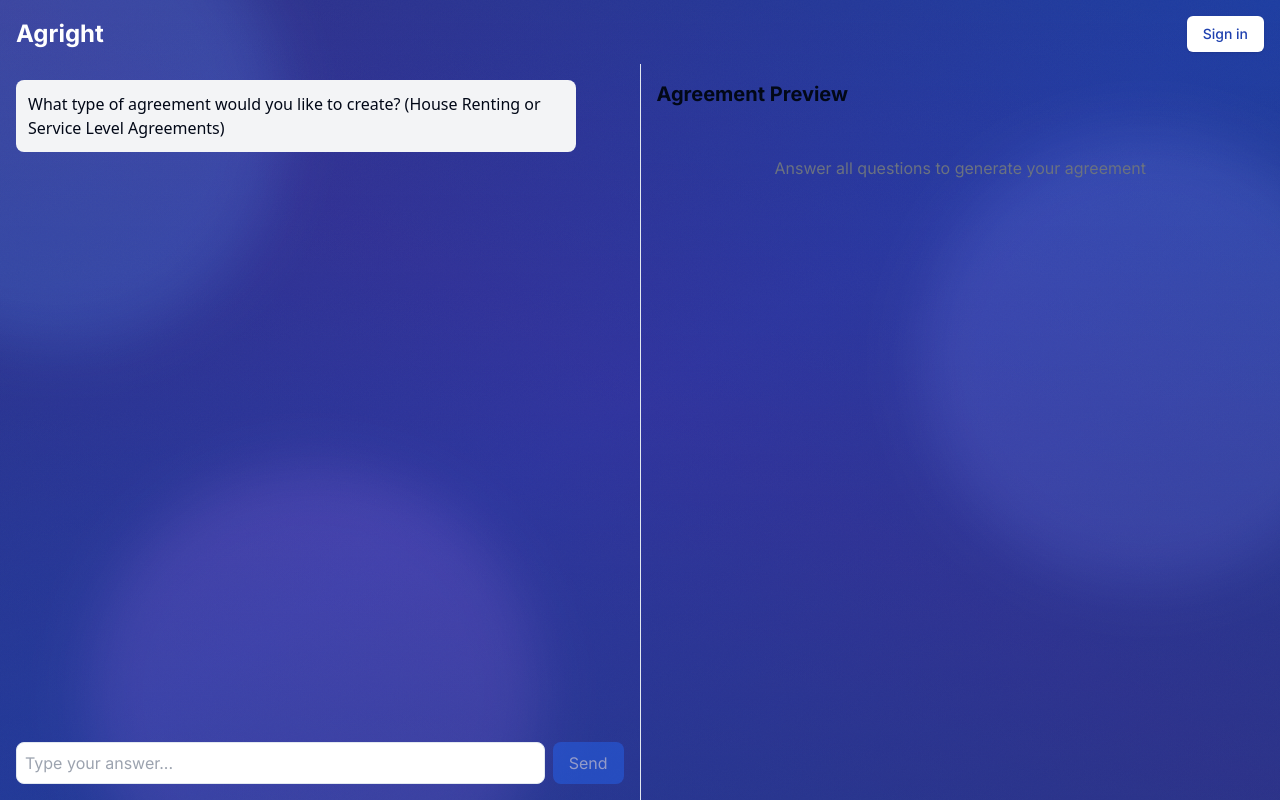
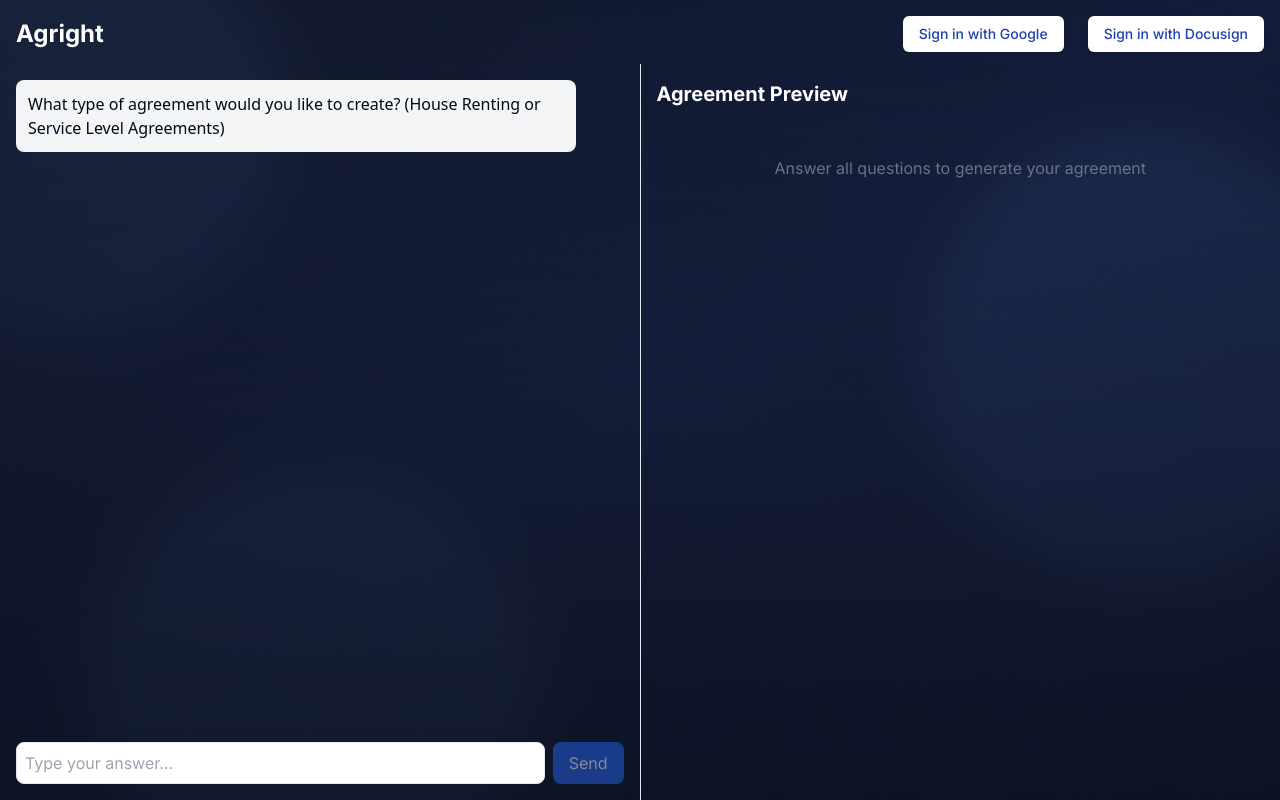
Before and after one commit to Docusign-IITR-Team/client, a Next.js app: page /dashboard/create in a window 1280 px wide. Built offline with nearby package versions, Linux system fonts and the light colour scheme; no server answers.

Commit message:
improvements

```diff
--- a/app/components/Navbar.tsx
+++ b/app/components/Navbar.tsx
@@ -17,8 +17,11 @@
 import { Bell } from "lucide-react"
 import { Popover, PopoverContent, PopoverTrigger } from "@/components/ui/popover"
 import { Settings, LogOut, User, FileText } from "lucide-react"
+import { redirect } from "next/navigation"
+import { useRouter } from "next/navigation";
 
 export default function Navbar() {
+  const router = useRouter()
   const { data: session } = useSession()
   const [notificationCount, setNotificationCount] = useState(0)
   const [isScrolled, setIsScrolled] = useState(false)
@@ -32,6 +35,12 @@
     return () => window.removeEventListener("scroll", handleScroll)
   }, [])
 
+  const handleDocusignLogin= () => {
+   console.log("docusign login")
+   router.push(
+    "http://localhost:3000/ds/login?auth=jwt-auth&redirect_uri=http://localhost:3001"
+  )
+   }
   useEffect(() => {
     const fetchNotificationCount = async () => {
       try {
@@ -42,6 +51,7 @@
         console.error("Error fetching notification count:", error)
       }
     }
+
 
     if (session) {
       fetchNotificationCount()
@@ -132,12 +142,21 @@
               </Popover>
             </>
           ) : (
+            <>
             <Button
               onClick={() => signIn("google")}
               className="bg-white text-[#1e40af] hover:bg-blue-50 transition-colors"
             >
-              Sign in
+              Sign in with Google
             </Button>
+             <Button
+             onClick={() => handleDocusignLogin()}
+             className="bg-white text-[#1e40af] hover:bg-blue-50 transition-colors"
+           >
+             Sign in with Docusign
+           </Button>
+           </>
+
           )}
         </div>
       </nav>
--- a/app/components/dark-blue-background.tsx
+++ b/app/components/dark-blue-background.tsx
@@ -1,17 +1,21 @@
-"use client"
+"use client";
 
-import type React from "react"
-import { motion } from "framer-motion"
+import type React from "react";
+import { motion } from "framer-motion";
 
 const NoiseTexture = () => (
-    <svg xmlns="http://www.w3.org/2000/svg" width="100%" height="100%">
-      <filter id="noise">
-        <feTurbulence type="fractalNoise" baseFrequency="0.65" numOctaves="3" stitchTiles="stitch" />
-      </filter>
-      <rect width="100%" height="100%" filter="url(#noise)" opacity="0.05" />
-    </svg>
-  )
-
+  <svg xmlns="http://www.w3.org/2000/svg" width="100%" height="100%">
+    <filter id="noise">
+      <feTurbulence
+        type="fractalNoise"
+        baseFrequency="0.65"
+        numOctaves="3"
+        stitchTiles="stitch"
+      />
+    </filter>
+    <rect width="100%" height="100%" filter="url(#noise)" opacity="0.05" />
+  </svg>
+);
 
 const FloatingShape = ({ className }: { className?: string }) => (
   <motion.div
@@ -27,42 +31,53 @@
       repeatType: "reverse",
     }}
   />
-)
+);
 
 export const DarkBlueBackground = ({
   children,
   className,
 }: {
-  children: React.ReactNode
-  className?: string
+  children: React.ReactNode;
+  className?: string;
 }) => {
   return (
     <div className={`relative overflow-hidden ${className}`}>
+      {/* Main background gradient with darker tones */}
       <motion.div
-        className="absolute inset-0 bg-gradient-to-br from-blue-900 via-blue-800 to-blue-900"
+        className="absolute inset-0 bg-gradient-to-br from-[#0b0f1a] via-[#121d3b] to-[#0c1228]"
         initial={{ opacity: 0 }}
         animate={{ opacity: 1 }}
         transition={{ duration: 1 }}
       />
+
+      {/* Secondary gradient with subtle overlays */}
       <motion.div
-        className="absolute inset-0 bg-gradient-to-tr from-indigo-900/50 via-purple-900/50 to-blue-900/50"
+        className="absolute inset-0 bg-gradient-to-tr from-[#0c1228]/50 via-[#1a2547]/40 to-[#121b35]/50"
         initial={{ opacity: 0 }}
-        animate={{ opacity: 0.7 }}
+        animate={{ opacity: 0.8 }}
         transition={{ duration: 1.5 }}
       />
-      <FloatingShape className="w-96 h-96 bg-blue-500/30 left-[-10%] top-[-10%]" />
-      <FloatingShape className="w-96 h-96 bg-indigo-500/30 right-[-5%] top-[20%]" />
-      <FloatingShape className="w-96 h-96 bg-purple-500/30 left-[10%] bottom-[-10%]" />
-      <div className="absolute inset-0 opacity-50">
+
+      {/* Floating shapes with enhanced dark bluish tones */}
+      <FloatingShape className="w-96 h-96 bg-[#20355a]/30 left-[-10%] top-[-10%]" />
+      <FloatingShape className="w-96 h-96 bg-[#2a4d7e]/30 right-[-5%] top-[20%]" />
+      <FloatingShape className="w-96 h-96 bg-[#324768]/30 left-[10%] bottom-[-10%]" />
+
+      {/* Noise overlay for texture */}
+      <div className="absolute inset-0 opacity-30">
         <NoiseTexture />
       </div>
+
+      {/* Faded overlay for added depth */}
       <motion.div
-        className="absolute inset-0 bg-gradient-to-b from-transparent via-blue-900/10 to-blue-900/30"
+        className="absolute inset-0 bg-gradient-to-b from-transparent via-[#12182e]/40 to-[#0b0f1a]/60"
         initial={{ opacity: 0 }}
         animate={{ opacity: 1 }}
         transition={{ duration: 2 }}
       />
+
+      {/* Content wrapper */}
       <div className="relative z-10">{children}</div>
     </div>
-  )
-}
+  );
+};
--- a/app/dashboard/create/page.tsx
+++ b/app/dashboard/create/page.tsx
@@ -472,7 +472,7 @@
       {/* Preview Section */}
       <div className="flex-1 p-4 mt-16 flex flex-col">
         <div className="flex justify-between items-center mb-4">
-          <h2 className="text-xl font-bold">Agreement Preview</h2>
+          <h2 className="text-xl font-bold text-white">Agreement Preview</h2>
           {generatedAgreement && (
             <button
               onClick={handleSaveAgreement}
--- a/app/files/[id]/page.tsx
+++ b/app/files/[id]/page.tsx
@@ -22,6 +22,7 @@
   DialogHeader,
   DialogTitle,
 } from "@/components/ui/dialog"
+import { DarkBlueBackground } from '@/app/components/dark-blue-background';
 
 const MonacoEditor = dynamic(() => import('@monaco-editor/react'), {
   ssr: false
@@ -873,14 +874,15 @@
           border-radius: 2px;
         }
       `}</style>
+      <DarkBlueBackground>
       <Navbar />
     <div className="min-h-screen flex p-4 gap-4 mt-16">
       <div className="flex-grow flex flex-col">
         <div className="mb-4">
           <div className="flex justify-between items-center">
             <div>
-              <h1 className="text-2xl font-bold">{file?.name}</h1>
-              <p className="text-sm text-gray-500">Created by : {file?.owner}</p>
+              <h1 className="text-2xl font-bold text-white">{file?.name}</h1>
+              <p className="text-sm text-white">Created by : {file?.owner}</p>
             </div>
             <div className="flex items-center gap-4">
               <DropdownMenu>
@@ -1210,6 +1212,7 @@
         </DialogContent>
       </Dialog>
     </div>
+    </DarkBlueBackground>
     </>
   );
 }
--- a/app/notifications/page.tsx
+++ b/app/notifications/page.tsx
@@ -40,7 +40,7 @@
 
       <Navbar />
     <div className="max-w-4xl mx-auto p-6 mt-20">
-      <h1 className="text-2xl font-bold mb-6">Notifications</h1>
+      <h1 className="text-2xl font-bold mb-6 text-white">Notifications</h1>
       {notifications.length === 0 ? (
         <p className="text-gray-500">No notifications available.</p>
       ) : (
--- a/app/page.tsx
+++ b/app/page.tsx
@@ -176,7 +176,7 @@
                   variants={itemVariants}
                   className='text-center space-y-8'
                 >
-                  <div className='h-[8rem] flex items-center justify-center'>
+                  <div className='h-[8rem] flex items-center justify-center text-white'>
                     <TypewriterEffectSmooth
                       words={[
                         { text: 'Create' },
```
